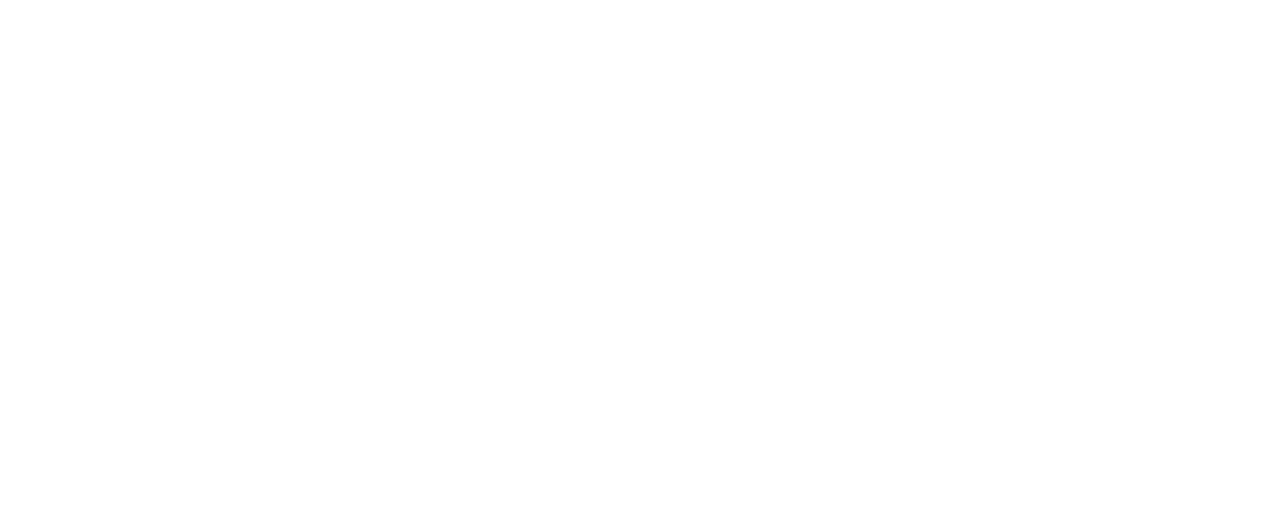
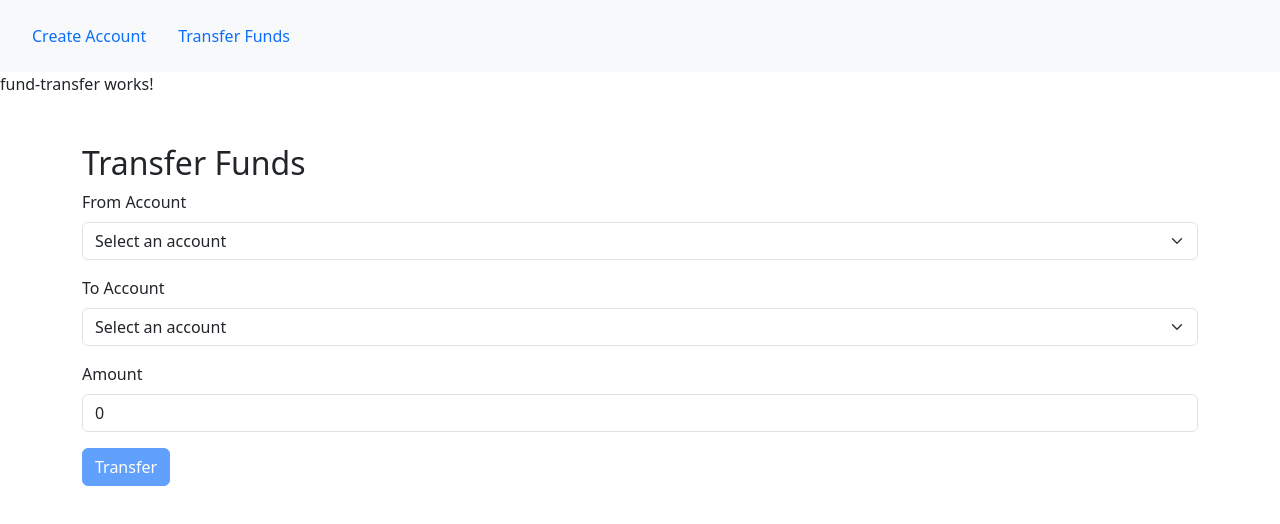
Before and after one commit to CodeWithRohith/bank-app-angular, an Angular app: page /transfer in a window 1280 px wide. Before the commit this address led to /. Shown: the top 524 px of the page. Built offline with nearby package versions, Linux system fonts and the light colour scheme.

Commit message:
Sprint 2
Allow users to transfer funds between accounts, ensuring:

Only existing accounts can be selected

Sufficient balance is available

Balances are updated correctly

Form is validated before submission

```diff
--- a/src/app/app.component.html
+++ b/src/app/app.component.html
@@ -1 +1,7 @@
+<nav class="nav nav-pills p-3 bg-light">
+  <a routerLink="/create-account" class="nav-link">Create Account</a>
+  <a routerLink="/transfer" class="nav-link">Transfer Funds</a>
+</nav>
+
+
 <router-outlet></router-outlet>
--- a/src/app/app.component.ts
+++ b/src/app/app.component.ts
@@ -1,9 +1,11 @@
 import { Component } from '@angular/core';
 import { RouterOutlet } from '@angular/router';
+import { RouterModule } from '@angular/router';
+
 
 @Component({
   selector: 'app-root',
-  imports: [RouterOutlet],
+  imports: [RouterOutlet, RouterModule],
   templateUrl: './app.component.html',
   styleUrl: './app.component.scss'
 })
--- a/src/app/app.routes.ts
+++ b/src/app/app.routes.ts
@@ -1,7 +1,9 @@
 import { Routes } from '@angular/router';
 import { AccountCreateComponent } from './components/account-create/account-create.component';
+import { FundTransferComponent } from './components/fund-transfer/fund-transfer.component';
 
 export const routes: Routes = [
   { path: '', redirectTo: 'create-account', pathMatch: 'full' },
-  { path: 'create-account', component: AccountCreateComponent }
+  { path: 'create-account', component: AccountCreateComponent },
+  { path: 'transfer', component: FundTransferComponent }
 ];
--- a/src/app/components/account-create/account-create.component.ts
+++ b/src/app/components/account-create/account-create.component.ts
@@ -2,6 +2,7 @@
 import { FormBuilder, FormGroup, Validators } from '@angular/forms';
 import { CommonModule } from '@angular/common';
 import { ReactiveFormsModule } from '@angular/forms';
+import { AccountService } from '../../services/account.service';
 
 @Component({
   selector: 'app-account-create',
@@ -14,7 +15,7 @@
 
   accountForm!: FormGroup;
 
-  constructor(private fb: FormBuilder) {}
+  constructor(private fb: FormBuilder, private accountService: AccountService) {}
 
   ngOnInit(): void {
     this.accountForm = this.fb.group({
@@ -25,10 +26,21 @@
   }
 
   onSubmit(): void {
-    if (this.accountForm.valid) {
+  if (this.accountForm.valid) {
+      const { accountName, initialBalance, accountType } = this.accountForm.value;
+
+      this.accountService.addAccount({
+        name: accountName,
+        balance: initialBalance,
+        type: accountType
+      });
+
       console.log('✅ Account Created:', this.accountForm.value);
+      this.accountForm.reset();
     }
   }
+
+
 
   get accountType() {
     return this.accountForm.get('accountType')?.value;
--- a/src/app/components/fund-transfer/fund-transfer.component.html
+++ b/src/app/components/fund-transfer/fund-transfer.component.html
@@ -1 +1,46 @@
 <p>fund-transfer works!</p>
+<div class="container mt-5">
+  <h2>Transfer Funds</h2>
+
+  <form [formGroup]="transferForm" (ngSubmit)="onSubmit()">
+
+    <div class="mb-3">
+      <label class="form-label">From Account</label>
+      <select class="form-select" formControlName="fromAccount">
+        <option [ngValue]="null" disabled>Select an account</option>
+        <option *ngFor="let acc of accounts" [ngValue]="acc.id">
+            {{ acc.name }} ({{ acc.type }}) - ${{ acc.balance }}
+        </option>
+      </select>
+    </div>
+
+    <div class="mb-3">
+      <label class="form-label">To Account</label>
+      <select class="form-select" formControlName="toAccount">
+        <option [ngValue]="null" disabled>Select an account</option>
+        <option *ngFor="let acc of accounts" [ngValue]="acc.id">
+            {{ acc.name }} ({{ acc.type }}) - ${{ acc.balance }}
+        </option>
+      </select>
+    </div>
+
+    <div class="mb-3">
+      <label class="form-label">Amount</label>
+      <input type="number" class="form-control" formControlName="amount">
+    </div>
+
+    <button type="submit" class="btn btn-primary" [disabled]="transferForm.invalid">
+      Transfer
+    </button>
+  </form>
+
+  <div class="mt-3">
+    <div *ngIf="message" class="alert"
+         [ngClass]="{
+           'alert-success': message.startsWith('✅'),
+           'alert-danger': message.startsWith('❌')
+         }">
+      {{ message }}
+    </div>
+  </div>
+</div>
--- a/src/app/components/fund-transfer/fund-transfer.component.ts
+++ b/src/app/components/fund-transfer/fund-transfer.component.ts
@@ -1,11 +1,47 @@
-import { Component } from '@angular/core';
+import { Component, OnInit } from '@angular/core';
+import { CommonModule } from '@angular/common';
+import { FormBuilder, FormGroup, Validators, ReactiveFormsModule } from '@angular/forms';
+import { AccountService, Account } from '../../services/account.service';
+
 
 @Component({
   selector: 'app-fund-transfer',
-  imports: [],
+  standalone: true,
+  imports: [CommonModule, ReactiveFormsModule],
   templateUrl: './fund-transfer.component.html',
   styleUrl: './fund-transfer.component.scss'
 })
-export class FundTransferComponent {
+export class FundTransferComponent implements OnInit {
+  transferForm!: FormGroup;
+  accounts: Account[] = [];
+  message: string = '';
 
+  constructor(private fb: FormBuilder, private accountService: AccountService) {}
+
+  ngOnInit(): void {
+    this.accounts = this.accountService.getAccounts();
+
+    this.transferForm = this.fb.group({
+      fromAccount: [null, Validators.required],
+      toAccount: [null, Validators.required],
+      amount: [0, [Validators.required, Validators.min(1)]]
+    });
+  }
+
+  onSubmit(): void {
+    const { fromAccount, toAccount, amount } = this.transferForm.value;
+
+    if (fromAccount === toAccount) {
+      this.message = '❌ Cannot transfer to the same account.';
+      return;
+    }
+
+    const result = this.accountService.transferFunds(fromAccount, toAccount, amount);
+    if (result === 'Success') {
+      this.message = `✅ Successfully transferred $${amount} from Account ${fromAccount} to ${toAccount}`;
+      this.transferForm.reset();
+    } else {
+      this.message = `❌ ${result}`;
+    }
+  }
 }
--- /dev/null
+++ b/src/app/services/account.service.ts
@@ -0,0 +1,41 @@
+import { Injectable } from '@angular/core';
+
+export interface Account {
+  id: number;
+  name: string;
+  balance: number;
+  type: 'chequing' | 'savings';
+}
+
+@Injectable({
+  providedIn: 'root'
+})
+export class AccountService {
+  private accounts: Account[] = [];
+
+  private nextId = 1;
+
+  constructor() {}
+
+  addAccount(account: Omit<Account, 'id'>): void {
+    this.accounts.push({ id: this.nextId++, ...account });
+  }
+
+  getAccounts(): Account[] {
+    return [...this.accounts]; // return a copy
+  }
+
+  transferFunds(fromId: number, toId: number, amount: number): string {
+    const from = this.accounts.find(acc => acc.id === fromId);
+    const to = this.accounts.find(acc => acc.id === toId);
+
+    if (!from || !to) return 'Account not found';
+    if (fromId === toId) return 'Cannot transfer to the same account';
+    if (from.balance < amount) return 'Insufficient balance';
+
+    from.balance -= amount;
+    to.balance += amount;
+
+    return 'Success';
+  }
+}
--- a/src/index.html
+++ b/src/index.html
@@ -6,6 +6,9 @@
   <base href="/">
   <meta name="viewport" content="width=device-width, initial-scale=1">
   <link rel="icon" type="image/x-icon" href="favicon.ico">
+  <!-- Add this line inside the <head> tag -->
+  <link href="https://cdn.jsdelivr.net/npm/bootstrap@5.3.2/dist/css/bootstrap.min.css" rel="stylesheet">
+
 </head>
 <body>
   <app-root></app-root>
```
